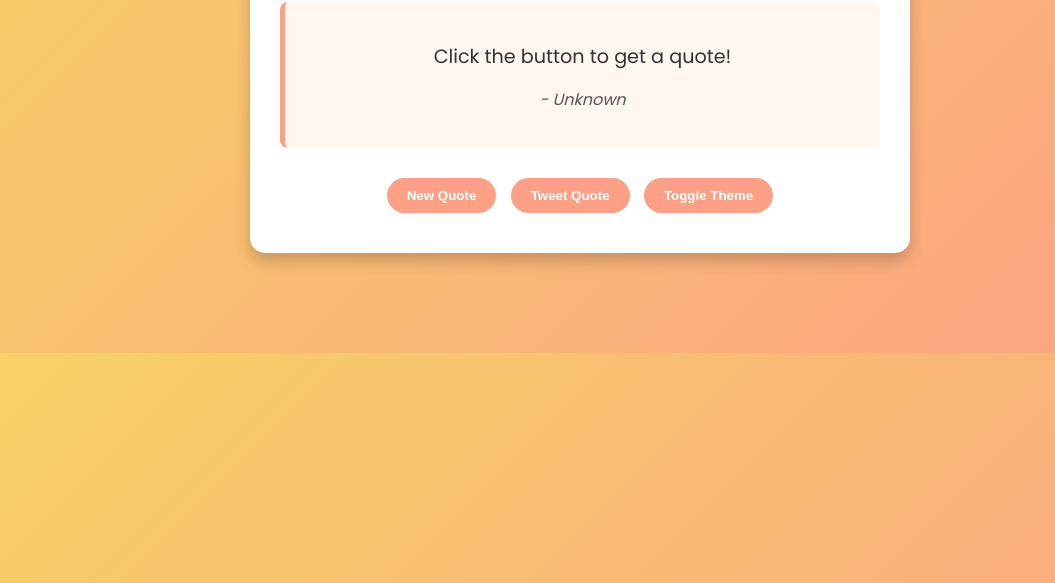
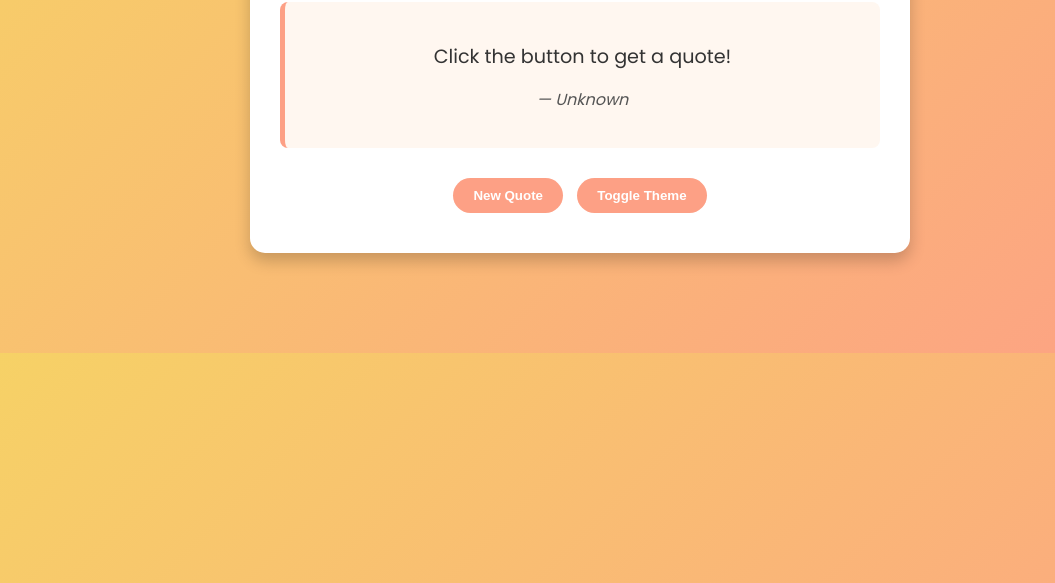
Before and after one commit to Pallavi-S2004/quote-generator, a plain HTML site: page index.html in a window 1280 px wide. Shown: the part 217-800 px from the top of the page, without its empty margins (60-1115 px from the left). Drawn offline with Linux system fonts and the light colour scheme.

Commit message:
Update index.html

```diff
--- a/index.html
+++ b/index.html
@@ -14,12 +14,11 @@
 
     <div class="quote-box fade-in">
       <p id="quote">Click the button to get a quote!</p>
-      <p id="author">- Unknown</p>
+      <p id="author">— Unknown</p>
     </div>
 
     <div class="buttons">
       <button id="generate">New Quote</button>
-      <button id="tweet">Tweet Quote</button>
       <button id="theme-toggle">Toggle Theme</button>
     </div>
   </div>
```
